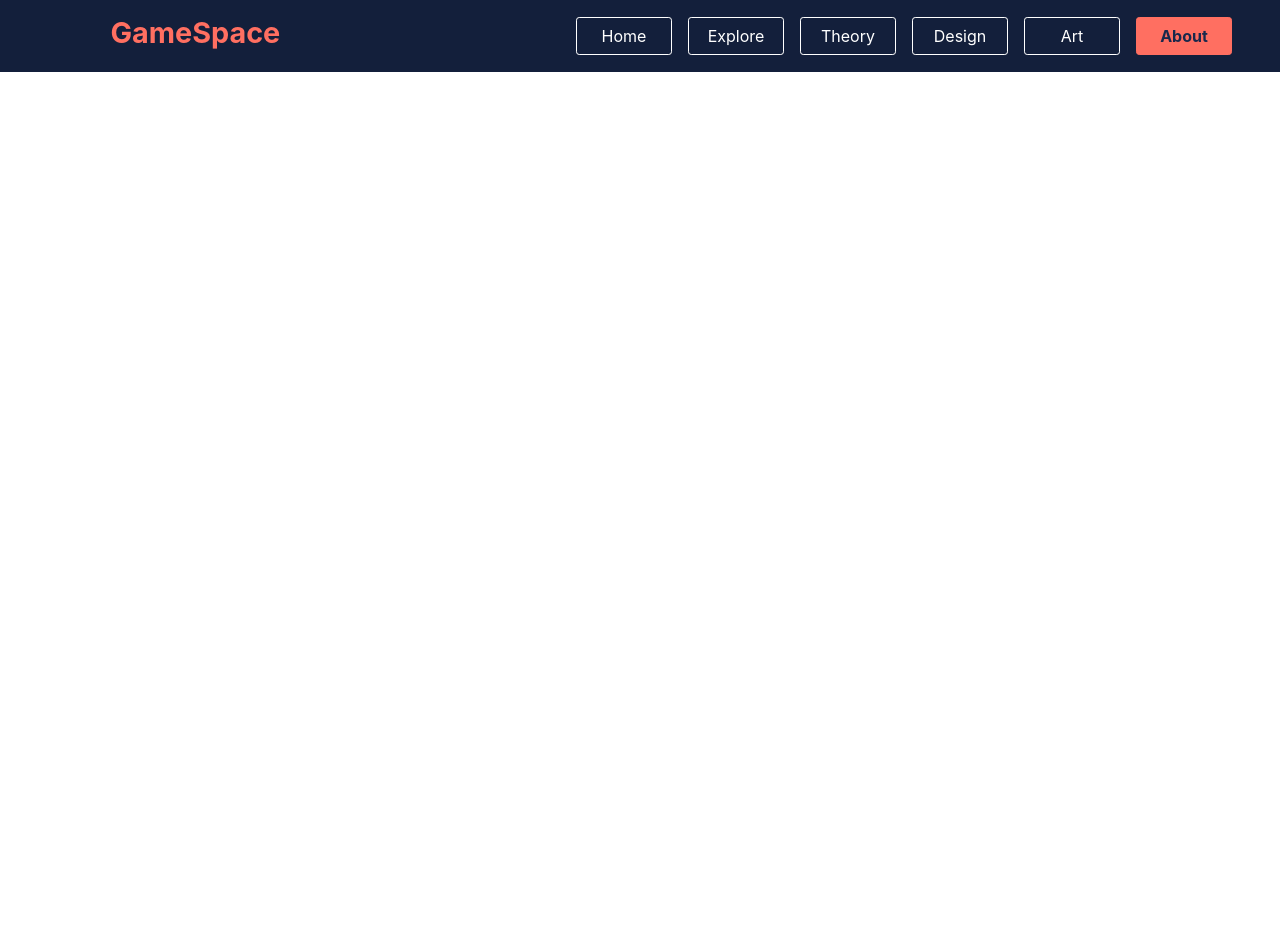
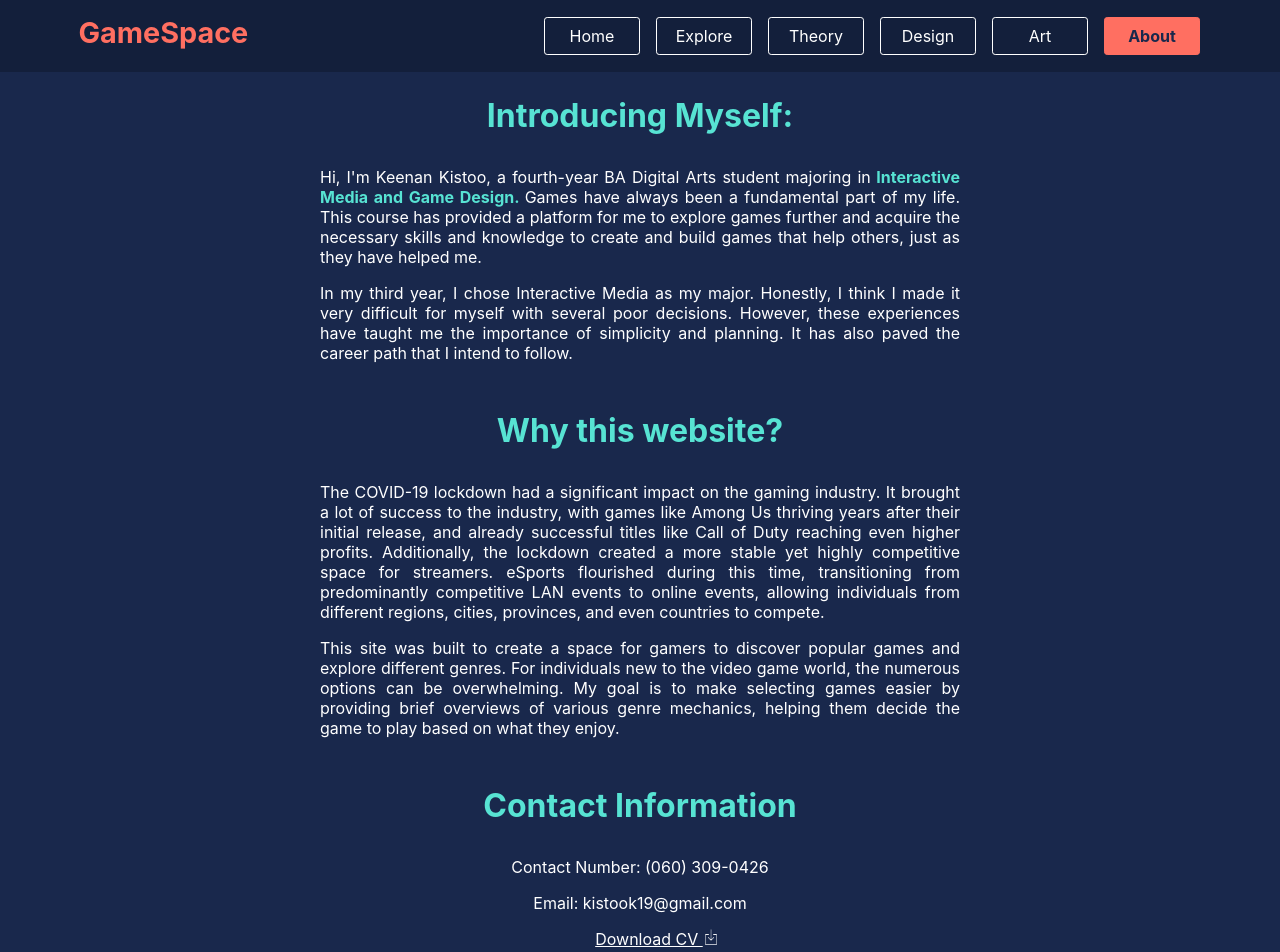
Before and after one commit to KeenanKistoo/2438840_Exam, a React (Create React App) app in the folder gamer-hub/: page /about in a window 1280 px wide. Shown: the top 952 px of the page. Before the commit the page ends 800 px from the top, so only its background shows below. Built offline with nearby package versions, Linux system fonts and the light colour scheme.

Commit message:
Final Push - 05-06

```diff
--- a/gamer-hub/src/Components/NavBar/Nav.css
+++ b/gamer-hub/src/Components/NavBar/Nav.css
@@ -6,8 +6,8 @@ nav.nav-bar {
     display: flex;
     align-items: center;
     justify-content: space-between;
-    padding: 0 2rem;
     top: 0;
+    z-index: 1000;
 }
 
 section.nav-head-sect {
--- a/gamer-hub/src/Components/Rank/Rank.css
+++ b/gamer-hub/src/Components/Rank/Rank.css
@@ -28,7 +28,8 @@ section.select-sect{
     grid-template-columns: repeat(3, 1fr);
     margin-left: auto;
     margin-right: auto;
-    padding-bottom: 2rem;
+    padding-bottom: 1rem;
+    margin-top: -1rem;
 }
 
 button.select-btn{
@@ -51,12 +52,13 @@ button.select-btn:hover{
 
 section.rankings-sect {
     width: 100%;
-    height: auto;
+    height: 57vh;
     display: grid;
     grid-template-columns: repeat(10, 1fr);
     overflow: hidden;
     position: relative;
     overflow-x: auto;
+    padding-bottom: 1rem;
   }
 
 
@@ -100,26 +102,26 @@ section.rank-child {
     background-color: #131e38;
     padding: 0.3rem;
     position: relative;
-    margin-bottom: 0.4rem;
+    transition: 0.3s ease-in;
   }
 section.rank-child:hover{
     margin-left: 0.5rem;
     background-color: #d175b796;
     padding: 0.3rem;
+    box-shadow: 2px 2px 2px 2px #764067a3;
 }
 
 section.rankings-sect::-webkit-scrollbar {
     width: 10px;
+
   }
 
   section.rankings-sect::-webkit-scrollbar-track {
     background: #131e38;
-    margin-top: 1rem;
   }
 
   section.rankings-sect::-webkit-scrollbar-thumb {
     background: #FF6F61;;
-    cursor:ew-resize;
   }
 
   section.rankings-sect::-webkit-scrollbar-thumb:hover {
--- a/gamer-hub/src/Components/Subhead/Subhead.css
+++ b/gamer-hub/src/Components/Subhead/Subhead.css
@@ -2,6 +2,6 @@
 h2.sub-head-home{
     padding-top: 6rem;
     font-size: 3rem;
-    color: #4bc3b5;
+    color: #57e3d3;
     text-align: center;
 }
--- a/gamer-hub/src/Pages/About/About.css
+++ b/gamer-hub/src/Pages/About/About.css
@@ -0,0 +1,55 @@
+main.about-main{
+    background-color: #19284c;
+    height: 100vh;
+    background-attachment: fixed;
+    background-repeat: repeat;
+    background-size: cover;
+    margin-top: -2rem;
+}
+
+h3.sub-sub{
+    font-size: 2rem;
+    color: #57e3d3;
+    text-align: center;
+    padding-top: 6rem;
+}
+h3.sub-two{
+    font-size: 2rem;
+    color: #57e3d3;
+    text-align: center;
+    padding-top: 1rem;
+}
+
+p.disc{
+    margin-left: 20rem;
+    margin-right: 20rem;
+    color: white;
+    text-align: justify;
+}
+
+.highlight{
+    color: #57e3d3;
+    font-weight: bold;
+}
+
+.disc-centre{
+    text-align: center;
+    color: white;
+}
+
+body, html {
+    background-color: #19284c;
+    margin: 0;
+    height: 100%;
+}
+
+.cv-link{
+    color: white;
+    padding-bottom: 2rem;
+    margin-left: 46.5%;
+    margin-right: auto;
+}
+
+.dl-img{
+    width: 1rem;
+}
--- a/gamer-hub/src/Pages/About/About.jsx
+++ b/gamer-hub/src/Pages/About/About.jsx
@@ -1,11 +1,52 @@
 import React from 'react'
 import '../About/About.css'
+import cvPDF from '../../CV/KeenanKistoo_Curriculum_Vitae_19_03_2024.pdf'
+import DL from '../../Images/download.png';
 
  function About()  {
 
     return (
-      <div>About</div>
+      <main className='about-main'>
+        <h3 className="sub-sub">Introducing Myself:</h3>
+        <p className="disc">
+          Hi, I'm Keenan Kistoo, a fourth-year BA Digital Arts student majoring in
+          <span className='highlight'> Interactive Media and Game Design. </span>
+          Games have always been a fundamental part of my life.
+          This course has provided a platform for me to explore
+          games further and acquire the necessary skills and knowledge
+          to create and build games that help others, just as they have helped me.
+        </p>
+        <p className="disc">In my third year, I chose Interactive Media as my major.
+          Honestly, I think I made it very difficult for myself with several poor decisions.
+          However, these experiences have taught me the importance of simplicity and planning.
+          It has also paved the career path that I intend to follow.
+        </p>
+        <h3 className="sub-two">Why this website?</h3>
+        <p className="disc">The COVID-19 lockdown had a significant impact on the gaming industry.
+          It brought a lot of success to the industry, with games like Among Us thriving
+          years after their initial release, and already successful titles like Call of Duty reaching
+          even higher profits. Additionally, the lockdown created a more stable yet highly competitive
+          space for streamers. eSports flourished during this time, transitioning from predominantly
+          competitive LAN events to online events, allowing individuals from different regions, cities,
+          provinces, and even countries to compete.
+        </p>
+        <p className="disc">This site was built to create a space for gamers to discover popular games and
+          explore different genres. For individuals new to the video game world, the numerous options can be
+          overwhelming. My goal is to make selecting games easier by providing brief overviews of various genre
+          mechanics, helping them decide the game to play based on what they enjoy.
+        </p>
+        <h3 className="sub-two">Contact Information</h3>
+        <p className="disc-centre">
+          Contact Number: (060) 309-0426
+        </p>
+        <p className="disc-centre">
+          Email: kistook19@gmail.com
+        </p>
+        <a className='cv-link' href={cvPDF} download>Download CV <span ><img className='dl-img' src={DL} alt='Download Image Symbol' /></span></a>
+      </main>
     )
   }
 
 export default About;
+
+//Download Code: https://www.youtube.com/shorts/hbTpbKPmILw?feature=share
```
Also changed, not shown: gamer-hub/src/Images/download.png (added), 1 other file (tests, documents, lock files or other folders).
